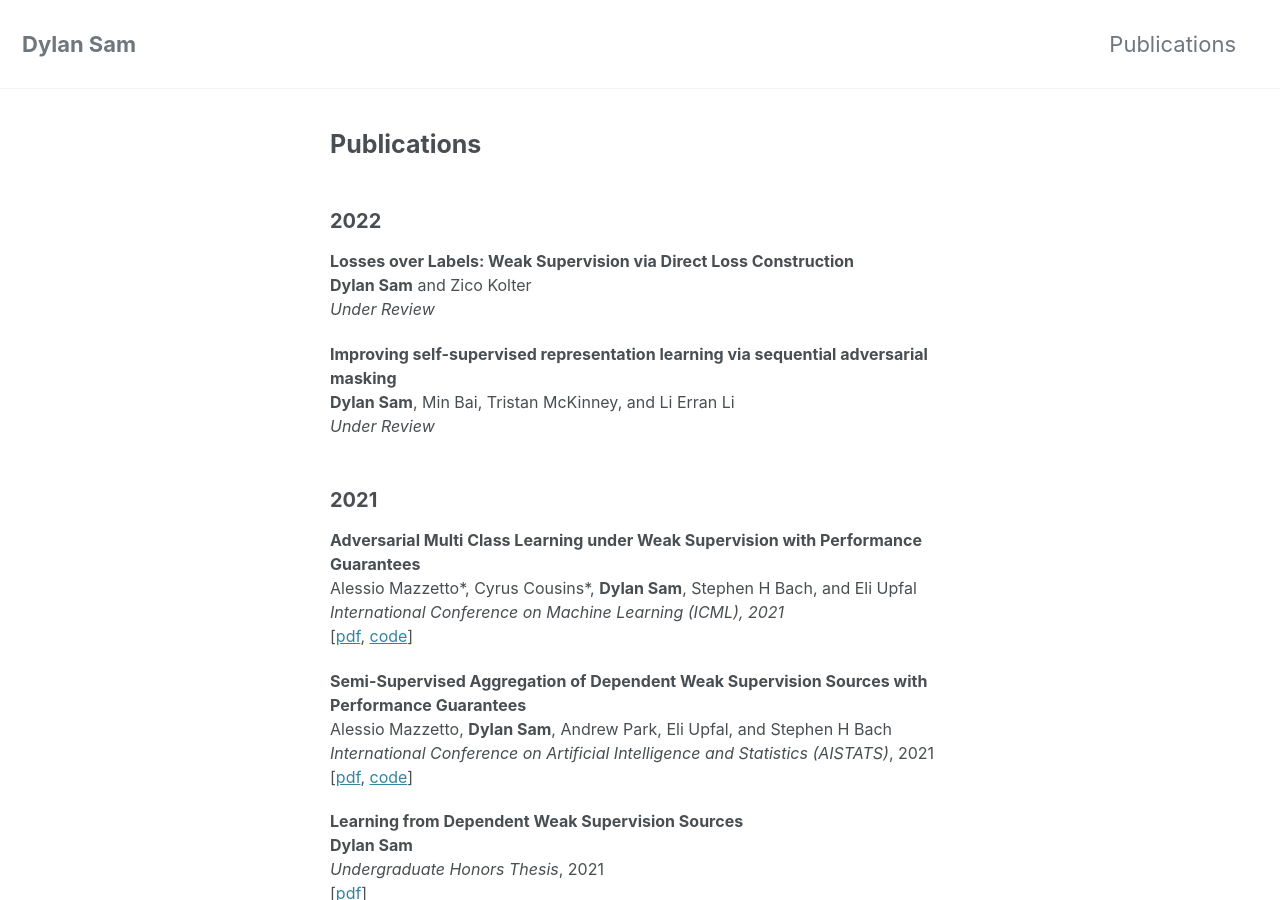
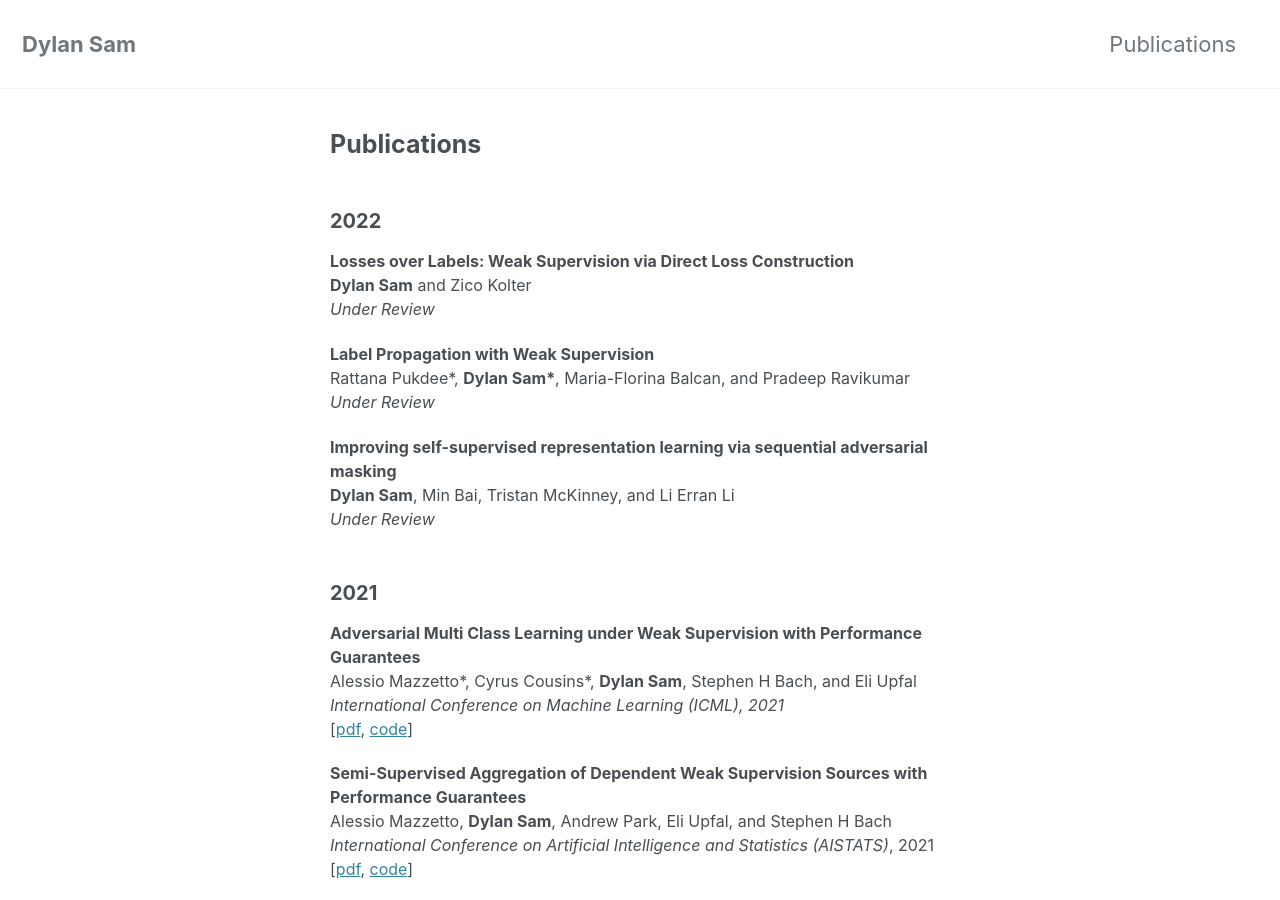
Before and after one commit to dsam99/dsam99.github.io, a Jekyll site: the page built from publications.md, in a window 1280 px wide and 900 px high. Built offline with Jekyll 4.4.1, drawn with Linux system fonts in a browser that asks for light colours; cached includes are drawn as plain includes; nearby versions of some CDN libraries; a style sheet for code colours, icons or effects is not loaded.

Commit message:
adding lpa pub

```diff
--- a/_layouts/publications.html
+++ b/_layouts/publications.html
@@ -14,10 +14,10 @@ author_profile: false
 				<i>Under Review</i>
 			</p>
 
-<!-- 			<p class="title"> <b>Label Propagation with Weak Supervision </b><br>
+			<p class="title"> <b>Label Propagation with Weak Supervision </b><br>
 				Rattana Pukdee*, <strong>Dylan Sam*</strong>, Maria-Florina Balcan, and Pradeep Ravikumar<br>
 				<i>Under Review</i>
-			</p> -->
+			</p>
 
 
 			<p class="title"> <b>Improving self-supervised representation learning via sequential adversarial masking </b><br>
```
